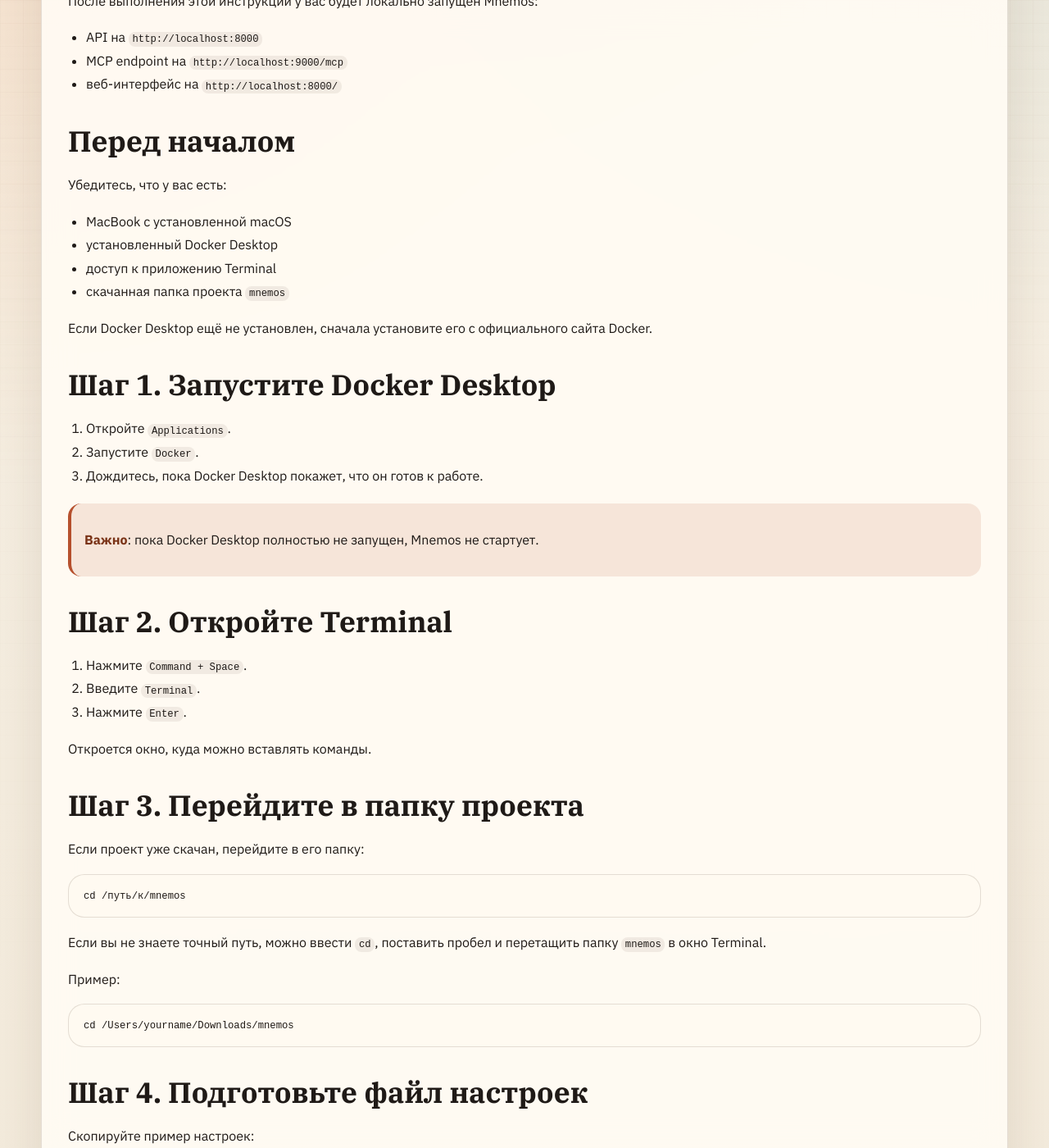
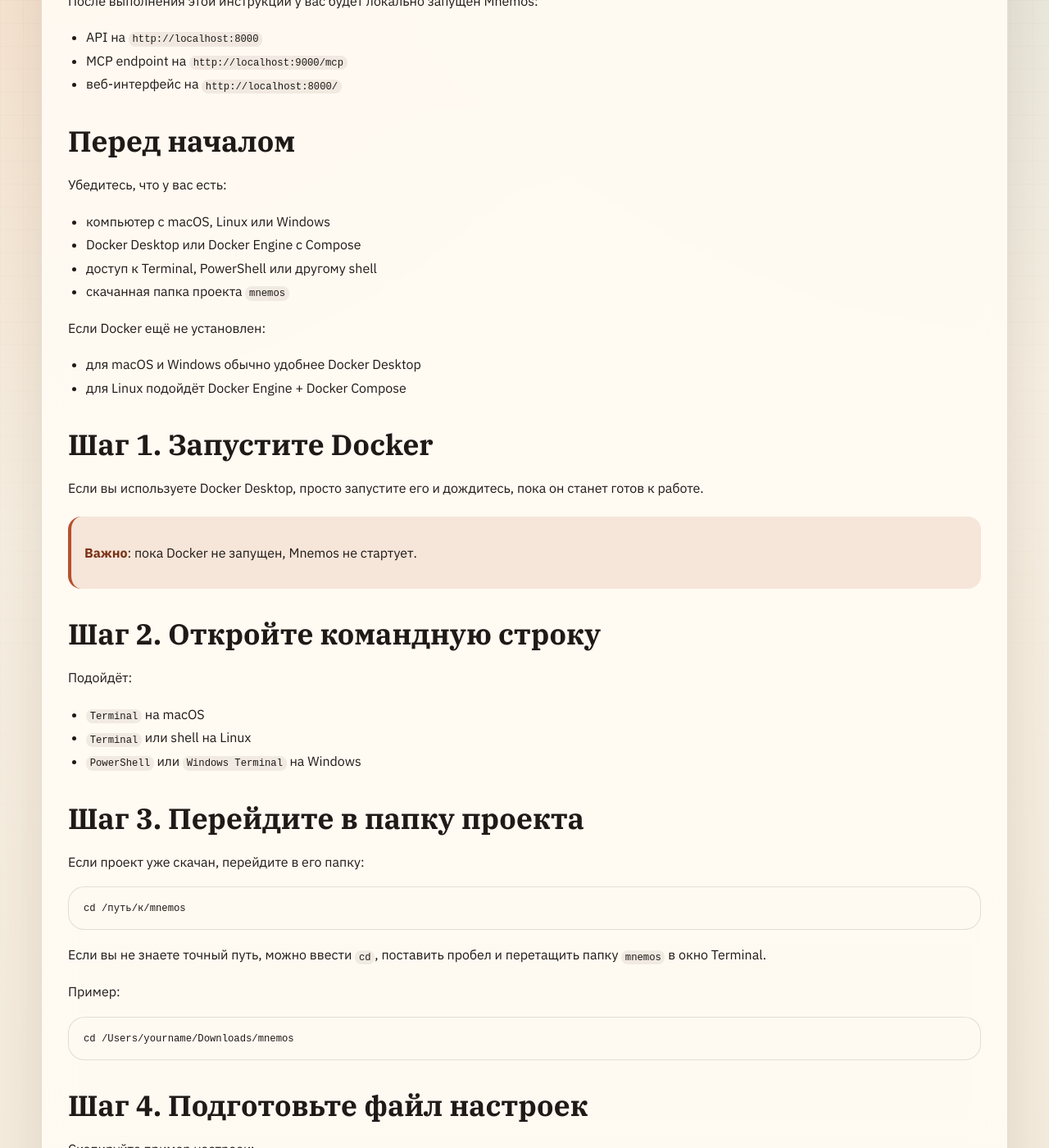
Before and after one commit to pastukhov/mnemos, a Jekyll site: the page built from install.md, in a window 1280 px wide and 1400 px high, scrolled down 584 px. Shown: the whole window at 82% size. Built offline with Jekyll 4.4.1, drawn with Linux system fonts in a browser that asks for light colours; some of the changed text lies outside the part shown.

Commit message:
docs: fix user-facing site content

````diff
--- a/install.md
+++ b/install.md
@@ -1,12 +1,12 @@
 ---
 layout: default
-title: Установка на macOS
+title: Установка через Docker
 permalink: /install/
-lead: Пошаговая инструкция для человека с MacBook и Docker Desktop, без
-  предположения о техническом опыте.
+lead: Пошаговая инструкция для запуска Mnemos через Docker Compose на
+  macOS, Linux или Windows.
 ---
 
-# Установка на macOS
+# Установка через Docker
 
 ## Что вы получите в конце
 
@@ -20,30 +20,31 @@
 
 Убедитесь, что у вас есть:
 
-- MacBook с установленной macOS
-- установленный Docker Desktop
-- доступ к приложению Terminal
+- компьютер с macOS, Linux или Windows
+- Docker Desktop или Docker Engine с Compose
+- доступ к Terminal, PowerShell или другому shell
 - скачанная папка проекта `mnemos`
 
-Если Docker Desktop ещё не установлен, сначала установите его с
-официального сайта Docker.
+Если Docker ещё не установлен:
 
-## Шаг 1. Запустите Docker Desktop
+- для macOS и Windows обычно удобнее Docker Desktop
+- для Linux подойдёт Docker Engine + Docker Compose
 
-1. Откройте `Applications`.
-1. Запустите `Docker`.
-1. Дождитесь, пока Docker Desktop покажет, что он готов к работе.
+## Шаг 1. Запустите Docker
 
-> **Важно**: пока Docker Desktop полностью не запущен, Mnemos не
+Если вы используете Docker Desktop, просто запустите его и дождитесь,
+пока он станет готов к работе.
+
+> **Важно**: пока Docker не запущен, Mnemos не
 > стартует.
 
-## Шаг 2. Откройте Terminal
+## Шаг 2. Откройте командную строку
 
-1. Нажмите `Command + Space`.
-1. Введите `Terminal`.
-1. Нажмите `Enter`.
+Подойдёт:
 
-Откроется окно, куда можно вставлять команды.
+- `Terminal` на macOS
+- `Terminal` или shell на Linux
+- `PowerShell` или `Windows Terminal` на Windows
 
 ## Шаг 3. Перейдите в папку проекта
 
@@ -75,16 +76,10 @@
 
 ## Шаг 5. Подготовьте локальное окружение Python
 
-Выполните:
+Для пользовательской установки этот шаг **не нужен**.
 
-```sh
-make venv
-```
-
-Что делает эта команда:
-
-- создаёт локальное окружение Python
-- устанавливает зависимости проекта
+`make venv` нужен разработчику для локального запуска CLI, тестов и
+работы с кодом вне Docker.
 
 ## Шаг 6. Запустите Mnemos
 
@@ -146,3 +141,17 @@
 - [Открыть руководство пользователя](/mnemos/guide/)
 - [Посмотреть ответы на частые вопросы](/mnemos/faq/)
 - [Открыть README](/mnemos/README_ru.md)
+
+## Если вы хотите подключить агента
+
+После запуска можно использовать MCP endpoint:
+
+```text
+http://localhost:9000/mcp
+```
+
+Или установить skill из репозитория:
+
+```sh
+npx skills add https://github.com/pastukhov/mnemos --skill mnemos-memory
+```
````
Also changed, not shown: about.md (+35 -1 lines), faq.md (+26 -0 lines), guide.md (+45 -4 lines), index.md (+24 -1 lines).
